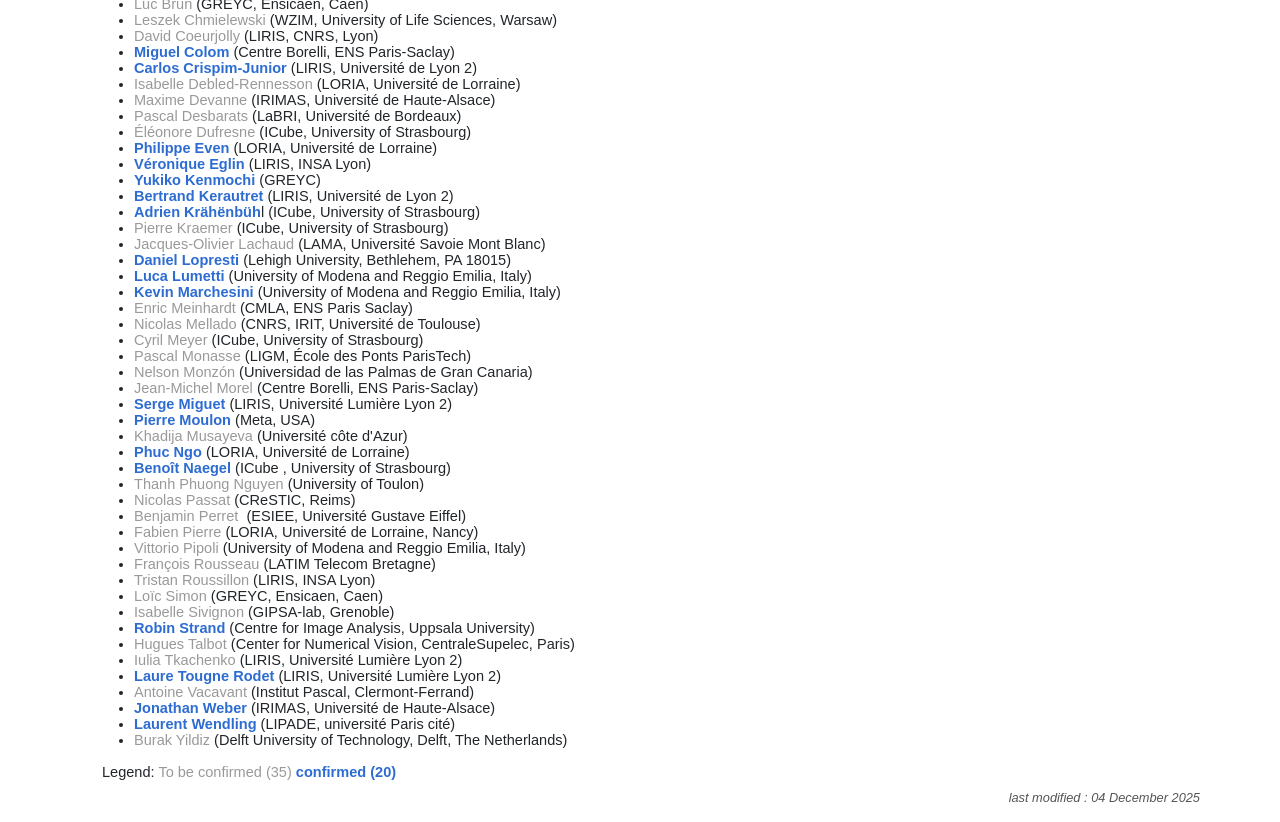
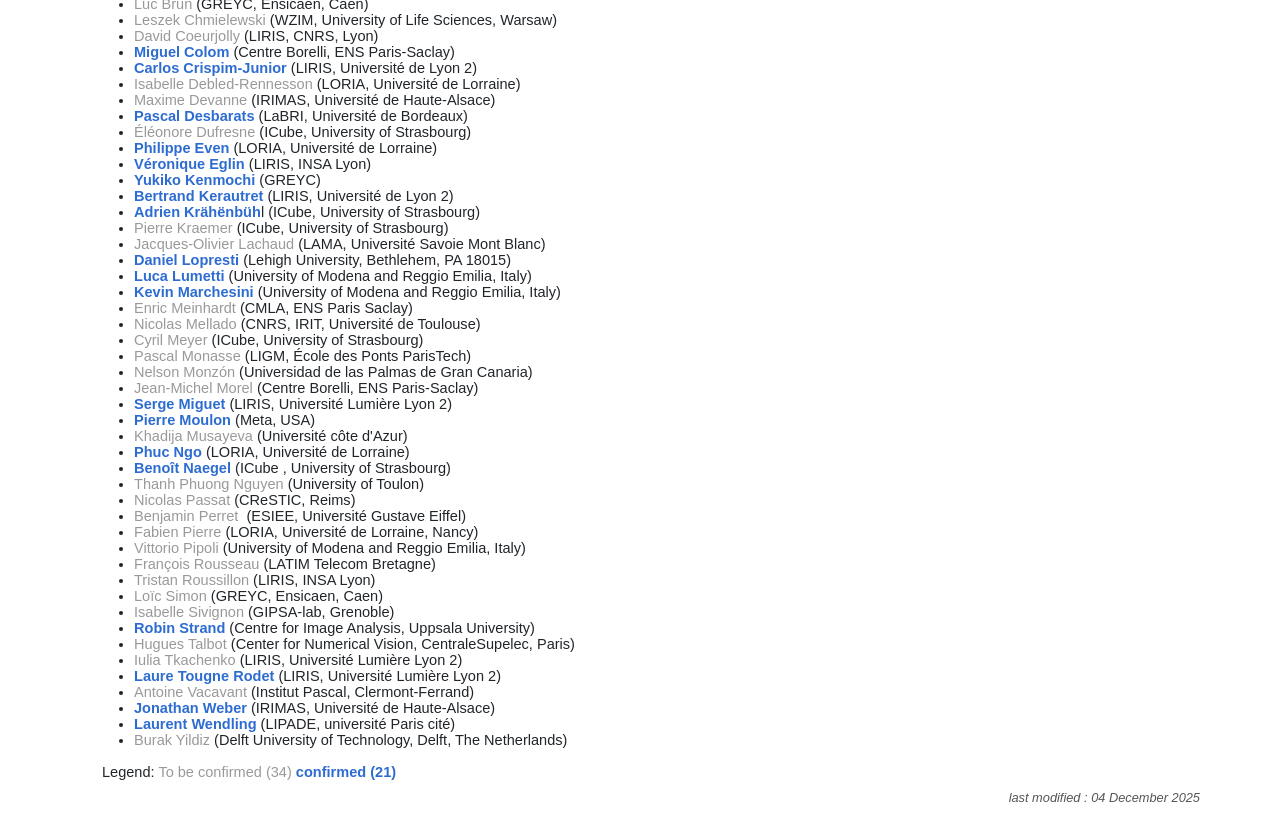
Before and after one commit to TC22-Team/rrpr2026, a Jekyll site: the page built from committees.html, in a window 1280 px wide. Shown: the part 1049-1871 px from the top of the page. Built offline with Jekyll 4.4.1, drawn with Linux system fonts in a browser that asks for light colours.

Commit message:
confirmation

```diff
--- a/committees.html
+++ b/committees.html
@@ -49,7 +49,7 @@ last_modified: 2025-12-4
 <li><span class="member-confirmed">Carlos Crispim-Junior </span> (LIRIS, Universit&eacute; de Lyon 2)</li>
 <li><span class="member-tobeconfirmed">Isabelle Debled-Rennesson </span> (LORIA, Universit&eacute; de Lorraine)</li>
 <li><span class="member-tobeconfirmed">Maxime Devanne </span> (IRIMAS, Universit&eacute; de Haute-Alsace)</li>
-<li><span class="member-tobeconfirmed">Pascal Desbarats</span> (LaBRI, Universit&eacute; de&nbsp;Bordeaux)</li>
+<li><span class="member-confirmed">Pascal Desbarats</span> (LaBRI, Universit&eacute; de&nbsp;Bordeaux)</li>
 <li><span class="member-tobeconfirmed">&Eacute;l&eacute;onore Dufresne</span> (ICube, University of Strasbourg)<br /></li>
 <li><span class="member-confirmed">Philippe Even</span> (LORIA, Universit&eacute; de Lorraine)</li>
 <li><span class="member-confirmed">V&eacute;ronique Eglin </span> (LIRIS, INSA Lyon)</li>
@@ -96,5 +96,5 @@ last_modified: 2025-12-4
 </ul>
 
 Legend:
-<span class="member-tobeconfirmed"> To be confirmed (35)</span>
-<span class="member-confirmed">  confirmed (20) </span>
+<span class="member-tobeconfirmed"> To be confirmed (34)</span>
+<span class="member-confirmed">  confirmed (21) </span>
```
